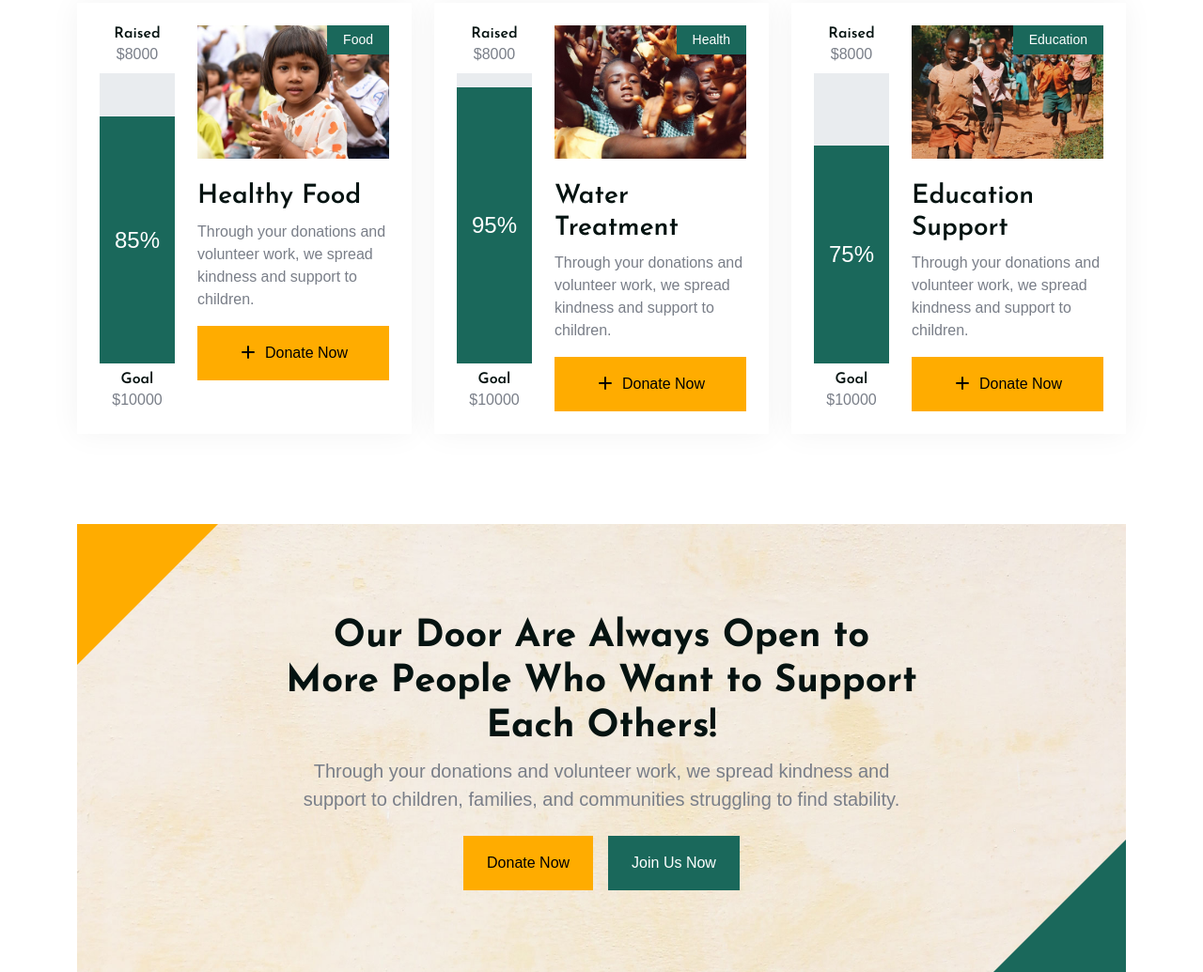
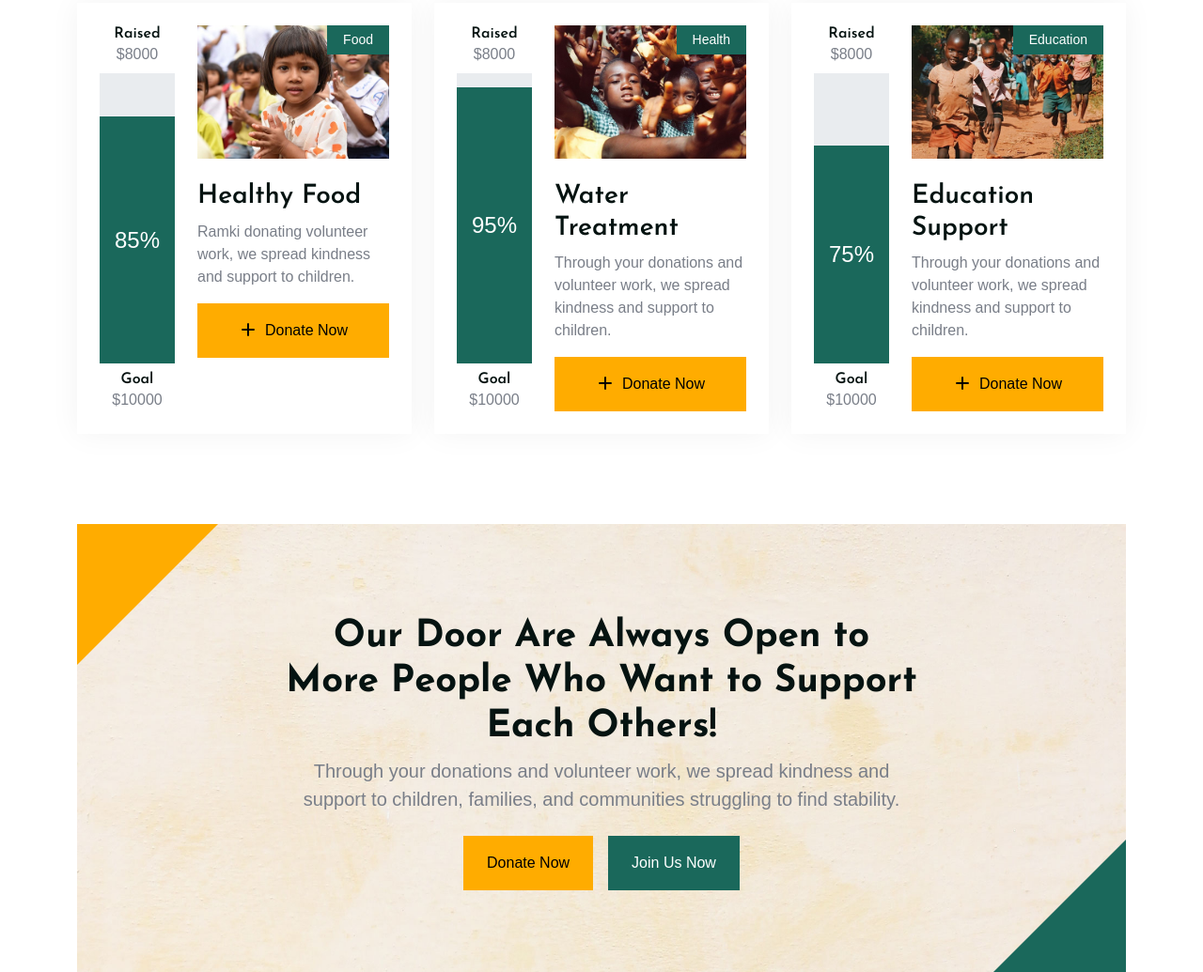
Before and after one commit to ramkipalanidurai/test, a plain HTML site: page index.html in a window 1280 px wide. Shown: the part 3302-4337 px from the top of the page at 94% size. Drawn offline with nearby package versions, Linux system fonts and the light colour scheme.

Commit message:
This is my fourth commit

```diff
--- a/index.html
+++ b/index.html
@@ -418,7 +418,7 @@
                                 <a href="#" class="btn btn-sm btn-secondary px-3 position-absolute top-0 end-0">Food</a>
                             </div>
                             <a href="#" class="h3 d-inline-block">Healthy Food</a>
-                            <p>Through your donations and volunteer work, we spread kindness and support to children.</p>
+                            <p>Ramki donating volunteer work, we spread kindness and support to children.</p>
                             <a href="#" class="btn btn-primary w-100 py-3"><i class="fa fa-plus me-2"></i>Donate Now</a>
                         </div>
                     </div>
```
